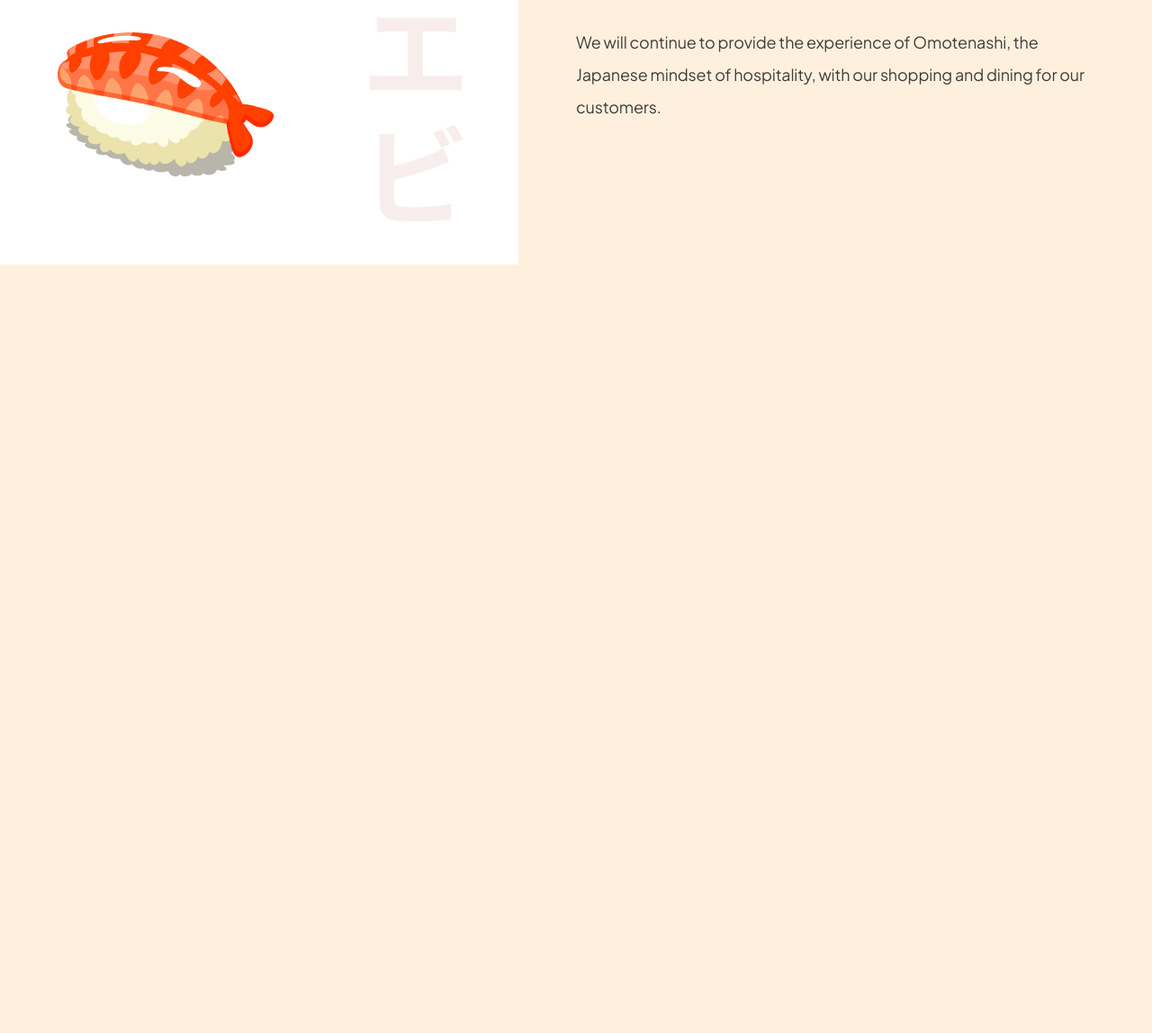
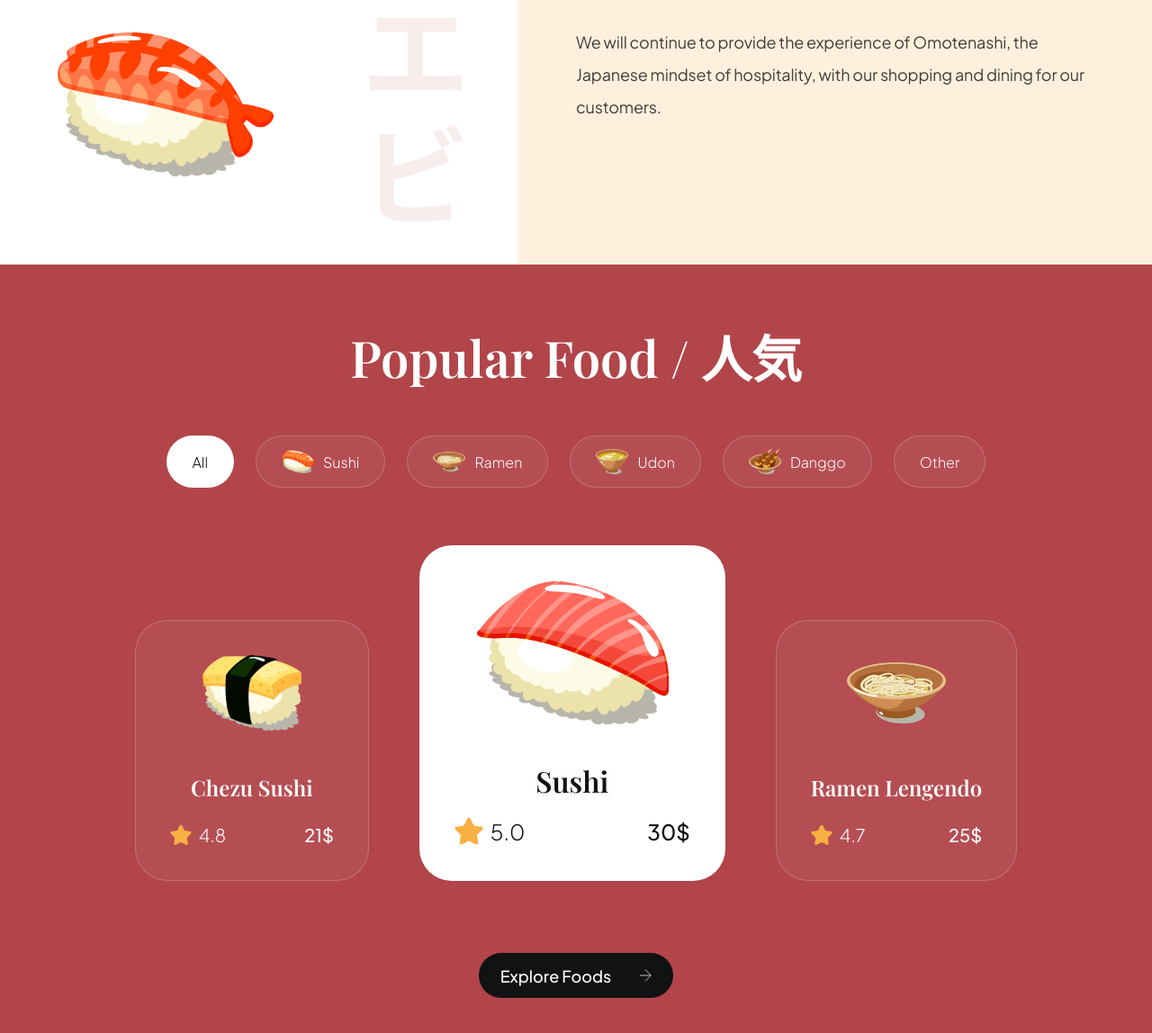
Before and after one commit to Saad-eng-pr/Sushi-Shop, a website built with Vite: page index.html in a window 1280 px wide. Shown: the part 1638-2786 px from the top of the page at 90% size. Before the commit the page ends 1932 px from the top, so only its background shows below. Built offline with nearby package versions, Linux system fonts and the light colour scheme; files whose address does not match are found by name.

Commit message:
Ajout de la section Populaire à la page

```diff
--- a/css/sections/popular.css
+++ b/css/sections/popular.css
@@ -0,0 +1,219 @@
+.popular-foods {
+    padding: 64px;
+
+    display: flex;
+    flex-direction: column;
+
+    background-color: var(--primary-color);
+    background-image: url(../assets/popular_bg.png);
+    background-position: center;
+    background-repeat: no-repeat;
+    background-size: contain;
+
+    overflow: hidden;
+}
+
+.popular-foods__title {
+    font-size: 56px;
+    font-weight: 600;
+    font-family: var(--playfair-display);
+    color: #fff;
+    line-height: 78px;
+    text-align: center;
+}
+
+.popular-foods__filters {
+    margin-top: 48px;
+    max-width: 100%;
+    overflow: auto;
+
+    display: flex;
+    justify-content: center;
+
+    gap: 24px;
+}
+
+.popular-foods__filter-btn {
+    padding: 10px 28px;
+
+    border-radius: 40px;
+    border: 1px solid rgba(255, 255, 255, 0.2);
+    outline: none;
+    cursor: pointer;
+
+    font-size: 16px;
+    font-weight: 300;
+    line-height: 25px;
+    font-family: var(--plus-jakarta-sans);
+    color: var(--color-white);
+
+    background: rgba(255, 255, 255, 0.05);
+
+    display: flex;
+    align-items: center;
+    align-content: center;
+
+    gap: 10px;
+
+    justify-content: space-between;
+}
+
+.popular-foods__filter-btn img {
+    width: 36px;
+    height: 36px;
+    object-fit: contain;
+}
+
+.popular-foods__filter-btn.active {
+    background: #fff;
+    color: var(--secondary-color)
+}
+
+.popular-foods__filter-btn:hover {
+    background: #fff;
+    color: var(--secondary-color);
+}
+
+.popular-foods__catalogue {
+    margin-top: 64px;
+
+    display: flex;
+    justify-content: center;
+    align-items: flex-end;
+    flex-wrap: wrap;
+    gap: 56px;
+}
+
+.popular-foods__button {
+    width: fit-content;
+
+    padding: 20px 30px;
+    margin: 80px auto 0;
+    display: flex;
+    align-items: center;
+    justify-content: center;
+
+    border-radius: 64px;
+    background: var(--secondary-color);
+    color: #fff;
+    padding: 24px;
+
+    max-height: 50px;
+    border: none;
+    outline: none;
+    cursor: pointer;
+
+    font-size: 18px;
+    line-height: 23px;
+    font-family: var(--plus-jakarta-sans);
+    font-weight: 500;
+
+    gap: 10px;
+}
+
+.popular-foods__button img {
+    width: 14px;
+    height: 14px;
+    object-fit: contain;
+
+    margin-left: 21px;
+}
+
+.popular-foods__card {
+    padding: 38px;
+    min-width: 260px;
+    height: fit-content;
+
+
+    display: flex;
+    flex-direction: column;
+    align-items: center;
+
+    background: rgba(255, 255, 255, 0.05);
+    border-radius: 36px;
+    border: 1px solid rgba(255, 255, 255, 0.2);
+
+}
+
+.popular-foods__card-title {
+    font-size: 24px;
+    font-family: var(--playfair-display);
+    font-weight: 600;
+    line-height: 32px;
+    margin-top: 47px;
+    color: var(--color-white);
+    text-align: center;
+}
+
+.popular-foods__card-image {
+    width: 110px;
+    height: 84px;
+    object-fit: contain;
+}
+
+.popular-foods__card-details {
+    width: 100%;
+    margin-top: 24px;
+}
+
+.popular-foods__card-rating {
+    display: flex;
+    align-items: center;
+    gap: 8px;
+}
+
+.popular-foods__card-rating img {
+    width: 24px;
+    height: 24px;
+    object-fit: contain;
+}
+
+.popular-foods__card-rating p {
+    font-size: 20px;
+    font-weight: 300;
+    font-family: var(--plus-jakarta-sans);
+    color: #fff;
+}
+
+.popular-foods__card-price {
+    font-size: 20px;
+    font-weight: 500;
+    font-family: var(--plus-jakarta-sans);
+    color: #fff;
+}
+
+.popular-foods__card.active-card {
+    background: #fff;
+    min-width: 340px;
+    color: var(--secondary-color);
+}
+
+.popular-foods__card.active-card
+.popular-foods__card-image {
+    width: 214px;
+    height: 160px;
+}
+
+.popular-foods__card.active-card
+.popular-foods__card-title {
+    font-size: 32px;
+    color: var(--black--500);
+}
+
+.popular-foods__card.active-card
+.popular-foods__card-rating img {
+    width: 32px;
+    height: 32px;
+}
+
+.popular-foods__card.active-card
+.popular-foods__card-rating p {
+    font-size: 24px;
+    color: var(--gray--100);
+}
+
+.popular-foods__card.active-card
+.popular-foods__card-price {
+    font-size: 24px;
+    color: var(--secondary-color)
+}
--- a/index.html
+++ b/index.html
@@ -10,10 +10,12 @@
 <body>
   <header>
     <nav class="header_nav">
+
       <div class="header__logo">
         <h4 data-aos="fade-down">Sushiman</h4>
         <div class="header__logo-overlay"></div>
       </div>
+
       <ul class="header__menu" data-aos="fade-down">
         <li>
           <a href="#menu">Menu</a>
@@ -44,18 +46,28 @@
     <div class="hero-image">
       <img src="assets/sushi-1.png" alt="sushi">
       <h2 data-aos="fade-up">
-        和 <br> 製 <br>漢
+        和
+        <br>
+        製
+        <br>
+        漢
       </h2>
       <div class="hero-image__overlay"></div>
     </div>
+
     <div class="hero-content">
       <div class="hero-content-info" data-aos="fade-left">
         <h1>
           Feel the taste of japanese food<br>
         </h1>
+
         <p>Feel the taste of the most popular japanese food from anywhere.</p>
+
         <div class="hero-content__button">
-          <button class="hero-content__order-button">Order Now</button>
+          <button class="hero-content__order-button">
+            Order Now
+          </button>
+
           <button class="hero-content__play-button">
             <img src="assets/play-circle.svg" alt="play">
             How to Order
@@ -77,6 +89,7 @@
 
     </div>
   </section>
+
   <section class="about-us" id="about-us">
     <div class="about-us__image" data-aos="fade-right">
       <div class="about-us__image-sushi3">
@@ -92,11 +105,96 @@
         <img src="assets/sushi-2.png" alt="sushi"/>
       </div>
     </div>
+
     <div class="about-us__content" data-aos="fade-left">
       <p class="sushi__subtitle">About Us / 私たちに関しては</p>
+
       <h3 class="sushi__title">Our mission is to bring true japanese food to you!!</h3>
+
       <p class="sushi__description">We will continue to provide the experience of Omotenashi, the Japanese mindset of hospitality, with our shopping and dining for our customers.</p>
     </div>
+  </section>
+
+  <section class="popular-foods" id="menu">
+    <h2 class="popular-foods__title" data-aos="flip-up">
+      Popular Food / 人気
+    </h2>
+
+    <div class="popular-foods__filters sushi__hide-scrollbar" data-aos="fade-up">
+
+      <button class="popular-foods__filter-btn active">
+        All
+      </button>
+
+      <button class="popular-foods__filter-btn">
+        <img src="assets/sushi-9.png" alt="sushi 9">
+        Sushi
+      </button>
+
+      <button class="popular-foods__filter-btn">
+        <img src="assets/sushi-8.png" alt="sushi 8">
+        Ramen
+      </button>
+
+      <button class="popular-foods__filter-btn">
+        <img src="assets/sushi-7.png" alt="sushi 7">
+        Udon
+      </button>
+
+      <button class="popular-foods__filter-btn">
+        <img src="assets/sushi-6.png" alt="sushi 6">
+        Danggo
+      </button>
+
+      <button class="popular-foods__filter-btn">
+        Other
+      </button>
+    </div>
+
+    <div class="popular-foods__catalogue" data-aos="fade-up">
+      <article class="popular-foods__card">
+        <img class="popular-foods__card-image" src="assets/sushi-12.png" alt="sushi-12">
+
+        <h4 class="popular-foods__card-title">Chezu Sushi</h4>
+
+        <div class="popular-foods__card-details flex-between">
+          <div class="popular-foods__card-rating">
+            <img src="assets/star.svg" alt="star">
+            <p>4.8</p>
+          </div>
+          <p class="popular-foods__card-price">21$</p>
+        </div>
+      </article>
+
+      <article class="popular-foods__card active-card">
+        <img class="popular-foods__card-image" src="assets/sushi-11.png" alt="sushi-11">
+        <h4 class="popular-foods__card-title">Sushi</h4>
+        <div class="popular-foods__card-details flex-between">
+          <div class="popular-foods__card-rating">
+            <img src="assets/star.svg" alt="star">
+            <p>5.0</p>
+          </div>
+          <p class="popular-foods__card-price">30$</p>
+        </div>
+      </article>
+
+      <article class="popular-foods__card">
+        <img class="popular-foods__card-image" src="assets/sushi-10.png" alt="sushi-10">
+        <h4 class="popular-foods__card-title">Ramen Lengendo</h4>
+        <div class="popular-foods__card-details flex-between">
+          <div class="popular-foods__card-rating">
+            <img src="assets/star.svg" alt="star">
+            <p>4.7</p>
+          </div>
+          <p class="popular-foods__card-price">25$</p>
+        </div>
+      </article>
+    </div>
+
+    <button class="popular-foods__button">
+      Explore Foods
+      <img src="assets/arrow-right.svg" alt="arrow-right">
+    </button>
   </section>
   <script src="js/script.js" type="module"></script>
 </body>
```
